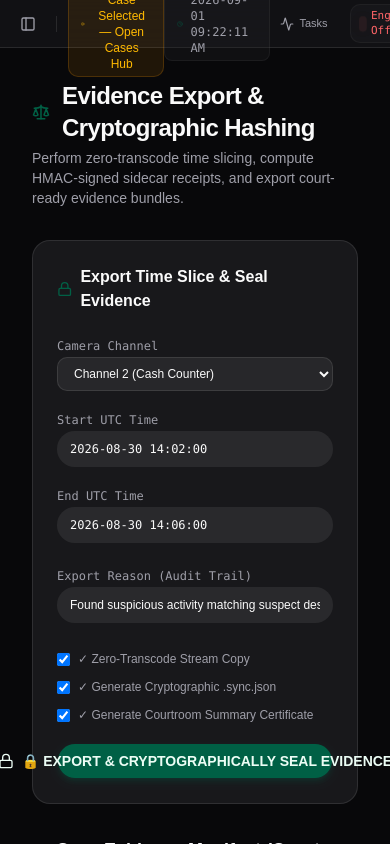
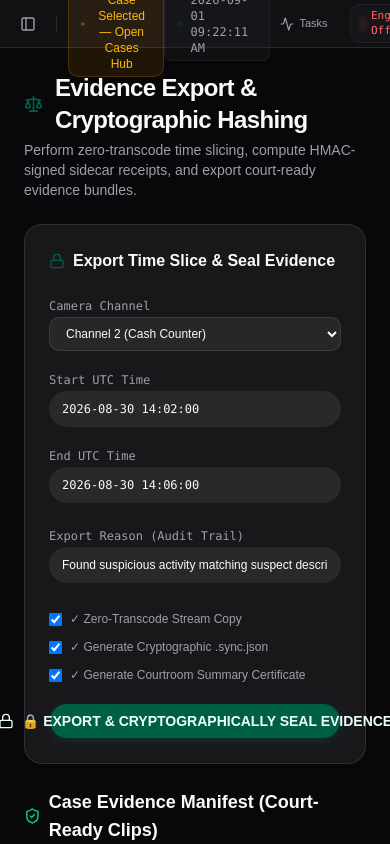
Before and after one commit to rehanhalai/locus, a React (Vite) app in the folder frontend/: page /export in a window 390 px wide. Built offline with nearby package versions, Linux system fonts and the light colour scheme; no server answers.

Commit message:
page layout fix

```diff
--- a/frontend/src/pages/AuditPage.tsx
+++ b/frontend/src/pages/AuditPage.tsx
@@ -58,7 +58,7 @@ export function AuditPage() {
   };
 
   return (
-    <div className="p-8 max-w-7xl mx-auto space-y-6 animate-in fade-in duration-200">
+    <div className="p-6 md:p-8 w-full space-y-6 animate-in fade-in duration-200">
       {/* Header Banner */}
       <div className="flex items-center justify-between">
         <div>
--- a/frontend/src/pages/CasesPage.tsx
+++ b/frontend/src/pages/CasesPage.tsx
@@ -106,7 +106,7 @@ export function CasesPage() {
   };
 
   return (
-    <div className="p-8 max-w-7xl mx-auto space-y-8 animate-in fade-in duration-200">
+    <div className="p-6 md:p-8 w-full space-y-6 animate-in fade-in duration-200">
       {/* Header Banner */}
       <div className="flex flex-col md:flex-row md:items-center md:justify-between gap-4">
         <div>
@@ -290,7 +290,7 @@ export function CasesPage() {
             </Button>
           </div>
         ) : (
-          <div className="grid grid-cols-1 md:grid-cols-2 gap-4">
+          <div className="grid grid-cols-[repeat(auto-fill,minmax(340px,1fr))] gap-4">
             {filteredCases.map((c) => {
               const isCurrentActive = c.id === activeCaseId;
               const evidenceCount = c.evidence_count ?? 0;
--- a/frontend/src/pages/ExportPage.tsx
+++ b/frontend/src/pages/ExportPage.tsx
@@ -32,7 +32,7 @@ export function ExportPage() {
   };
 
   return (
-    <div className="p-8 max-w-7xl mx-auto space-y-8 animate-in fade-in duration-200">
+    <div className="p-6 md:p-8 w-full space-y-6 animate-in fade-in duration-200">
       {/* Page Header */}
       <div>
         <h1 className="text-2xl font-bold font-heading tracking-tight flex items-center gap-3">
```
